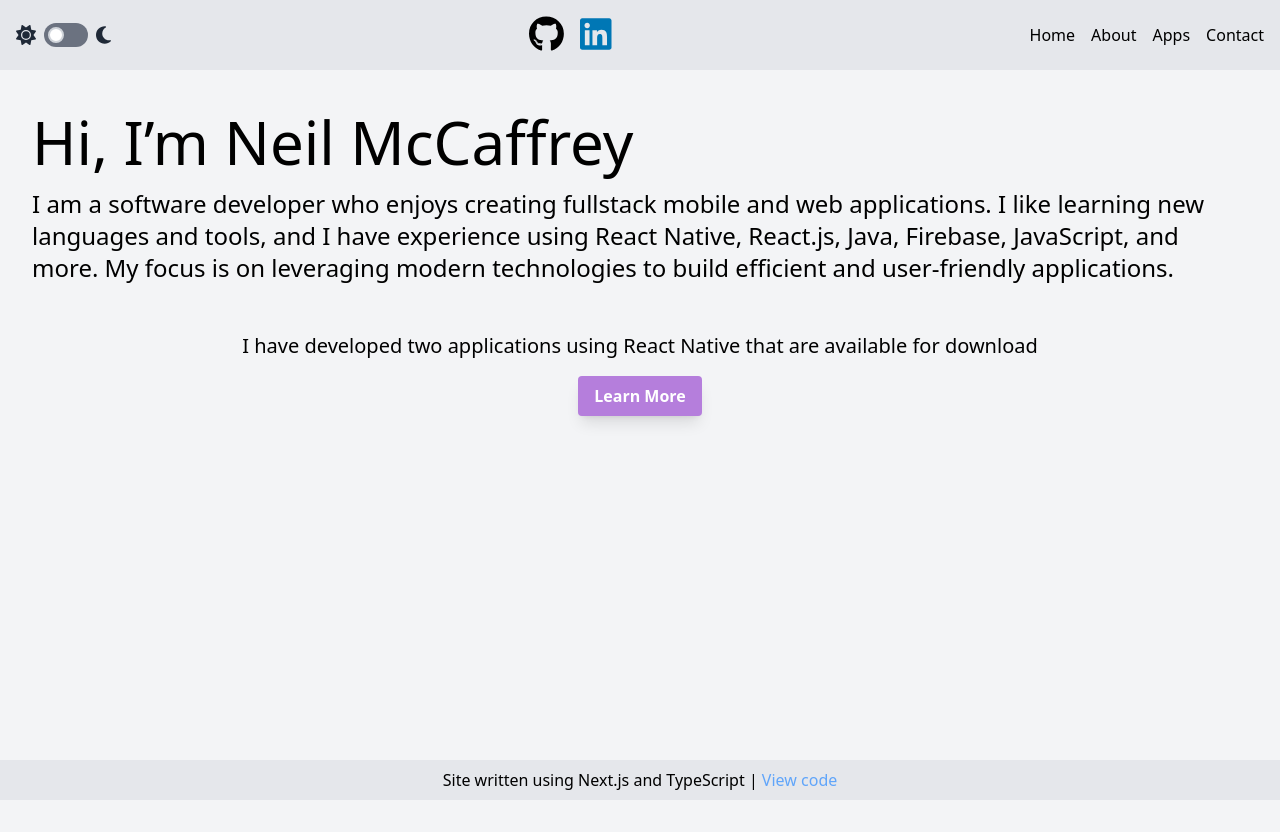
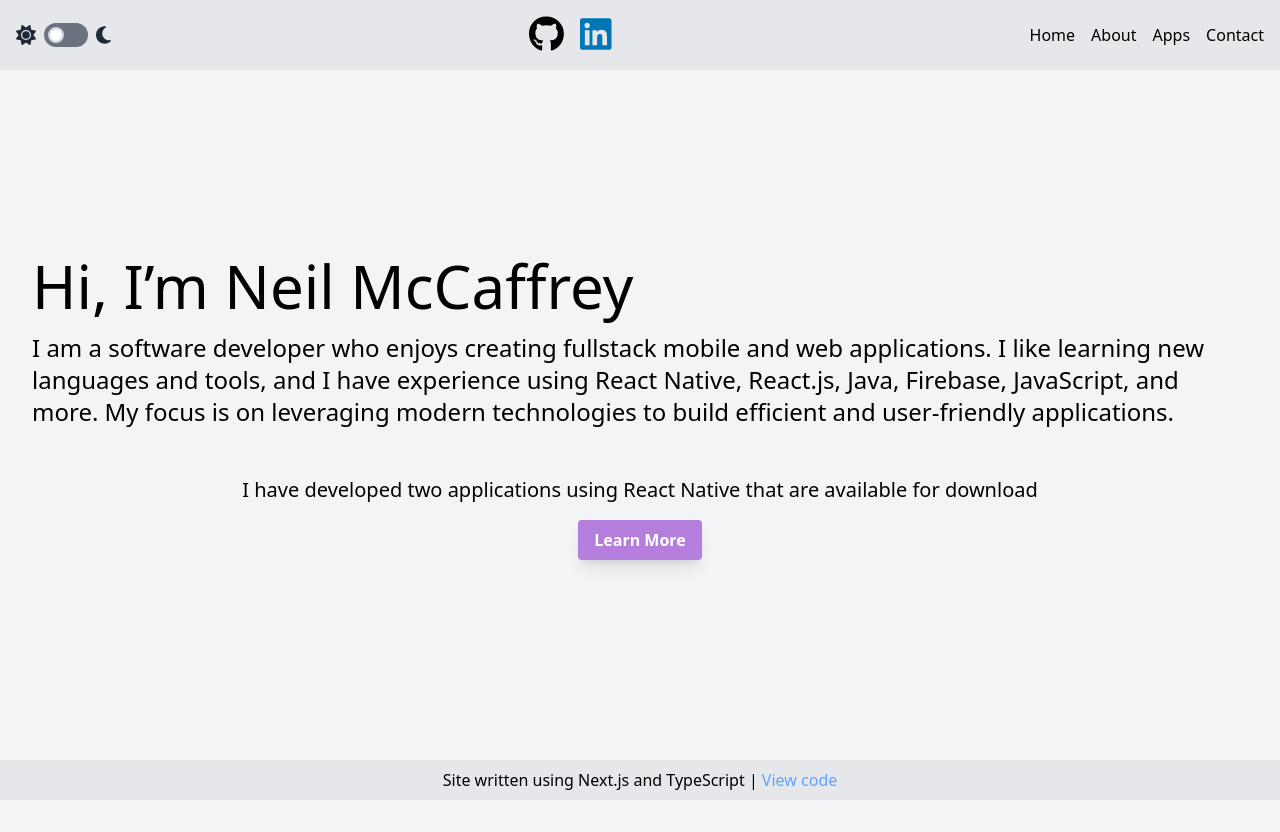
Before and after one commit to neilmccaffrey/Personal-site, a Next.js app: page / in a window 1280 px wide. Before the commit the page ends 800 px from the top, so only its background shows below. Built offline with nearby package versions, Linux system fonts and the light colour scheme.

Commit message:
centered body content for every page veritcally, added overflow-hidden to body

```diff
--- a/app/about/page.tsx
+++ b/app/about/page.tsx
@@ -14,7 +14,7 @@ const About: React.FC = () => {
     visible: { opacity: 1, y: 0 }, // Move into view
   };
   return (
-    <>
+    <section className="flex flex-col justify-center items-center min-h-screen p-4">
       <h1 className="text-6xl dark:text-white text-center mb-4">Skills</h1>
       {/* grid for uniformity */}
       <div className="grid grid-cols-1 md:grid-cols-2 lg:grid-cols-3 gap-4 justify-items-center">
@@ -119,7 +119,7 @@ const About: React.FC = () => {
           </p>
         </motion.div>
       </div>
-    </>
+    </section>
   );
 };
 
--- a/app/apps/page.tsx
+++ b/app/apps/page.tsx
@@ -3,7 +3,7 @@ import Image from 'next/image';
 
 const Apps: React.FC = () => {
   return (
-    <>
+    <div className="flex flex-col items-center justify-center min-h-screen p-4">
       <div className="border-b-2 border-gray-300 p-10 flex space-x-4">
         <div className="w-24 h-24 rounded-lg shadow-lg dark:border-2 dark:border-gray-300 dark:bg-white overflow-hidden flex-shrink-0">
           <Image
@@ -68,7 +68,7 @@ const Apps: React.FC = () => {
           </p>
         </div>
       </div>
-    </>
+    </div>
   );
 };
 
--- a/app/contact/page.tsx
+++ b/app/contact/page.tsx
@@ -3,7 +3,7 @@ import ContactForm from '@/components/ContactForm';
 
 const Contact: React.FC = () => {
   return (
-    <>
+    <div className="flex items-center justify-center min-h-screen p-4">
       <main>
         <h1 className="text-3xl font-bold mb-4 dark:text-white">Contact Me</h1>
         <p className="mb-6 text-lg dark:text-white">
@@ -12,7 +12,7 @@ const Contact: React.FC = () => {
         </p>
         <ContactForm />
       </main>
-    </>
+    </div>
   );
 };
 
--- a/app/layout.tsx
+++ b/app/layout.tsx
@@ -22,7 +22,7 @@ export default function RootLayout({
         )}
         <link rel="icon" sizes="32x32" href="/images/favicon-32x32.png" />
       </head>
-      <body className="overflow-x-hidden bg-gray-100 dark:bg-customDark flex flex-col min-h-screen">
+      <body className="overflow-x-hidden bg-gray-100 dark:bg-customDark flex flex-col min-h-screen overflow-hidden">
         <Header />
         <main className="container flex-grow mx-auto p-4">{children}</main>
         <Footer />
--- a/app/page.tsx
+++ b/app/page.tsx
@@ -2,7 +2,7 @@ import Link from 'next/link';
 
 export default function Page() {
   return (
-    <section className="container mx-auto mt-20 p-4 dark:text-white">
+    <section className="container mx-auto p-4 dark:text-white min-h-screen flex flex-col justify-center">
       <h1 className="text-6xl">Hi, I’m Neil McCaffrey</h1>
       <p className="mt-4 text-2xl  dark:text-white">
         I am a software developer who enjoys creating fullstack mobile and web
@@ -14,7 +14,7 @@ export default function Page() {
       <section className="container mx-auto p-4 flex flex-col items-center">
         <p className="mt-8 text-xl  dark:text-white">
           I have developed two applications using React Native that are
-          available for download{' '}
+          available for download
         </p>
         <Link href="/apps">
           <button
```
